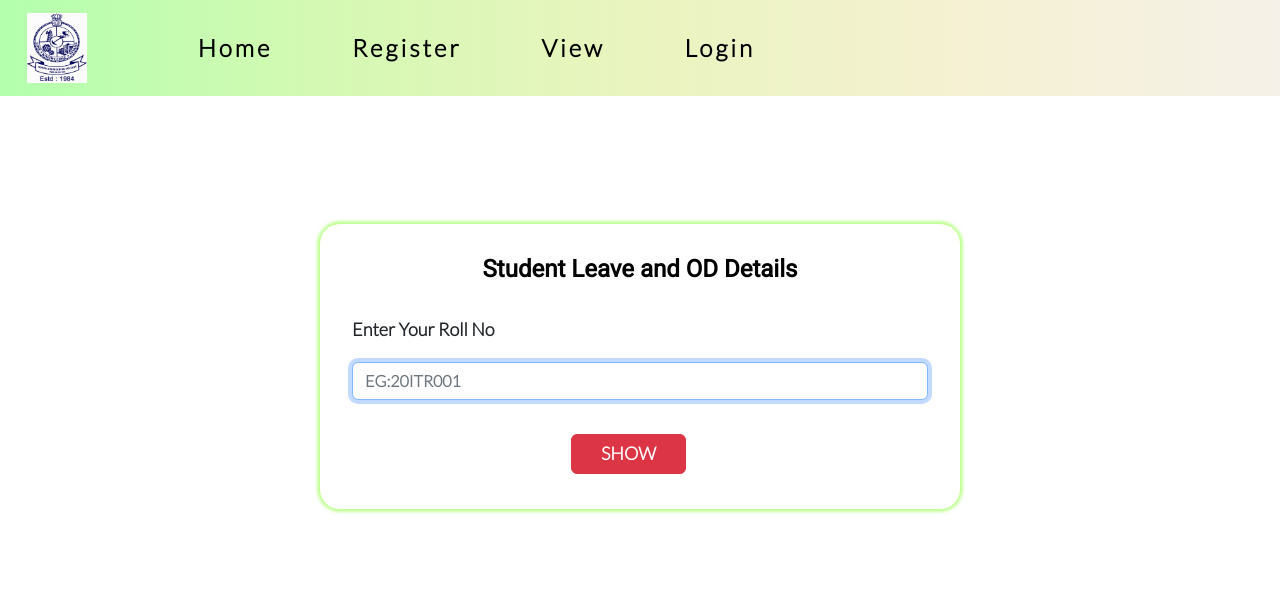
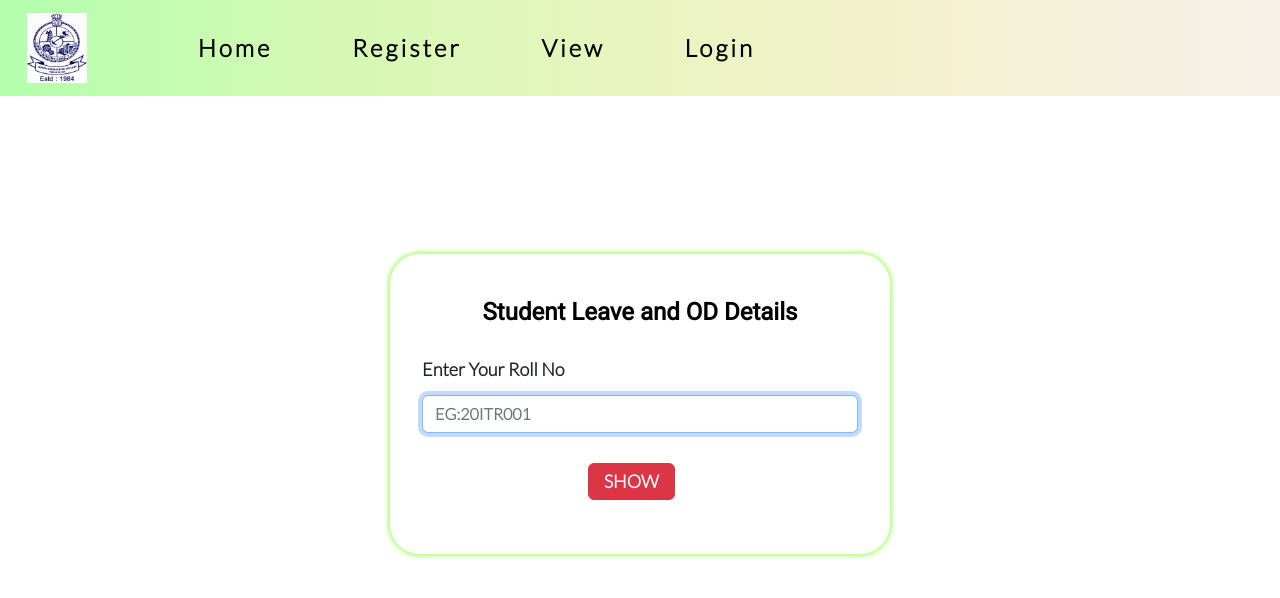
Before and after one commit to BHARATH2503/Leave-and-OD-Management, a React (Create React App) app in the folder client/: page /view in a window 1280 px wide. Shown: the top 598 px of the page. Built offline with nearby package versions, Linux system fonts and the light colour scheme; no server answers; a web font is replaced by a local one.

Commit message:
css in view

```diff
--- a/client/src/css/Registerform.css
+++ b/client/src/css/Registerform.css
@@ -4,7 +4,7 @@
 
 }
 .container{
-    width: 60%;
+    width:60%;
     box-shadow:#C3FF99 0px 0px 3px 3px;
     padding-bottom:20px;
     border-radius: 20px;
--- a/client/src/css/View.css
+++ b/client/src/css/View.css
@@ -1,11 +1,20 @@
 .view{
-    width: 50%;
     box-shadow:#C3FF99 0px 0px 3px 3px;
-    padding-bottom:15px;
-    border-radius: 20px;
+    width: 500px;
+    height: 300px;
+    padding-top: 20px;
+    padding-bottom: 10px;
+    margin-top: 30px;
+    border-radius: 30px;
 }
 .pages{
     margin-top:10%;
+    display: flex;
+    justify-content: center;
+    align-items: center;
+    width: 100vw;
+    height: auto;
+
 }
 .Auth-form-title {
     text-align: center;
@@ -31,7 +40,7 @@
     text-transform: uppercase;
     color: black;
     font-weight: bold;
-    margin-top: 2%;
+    margin-top: 1%;
 
 
 
```
